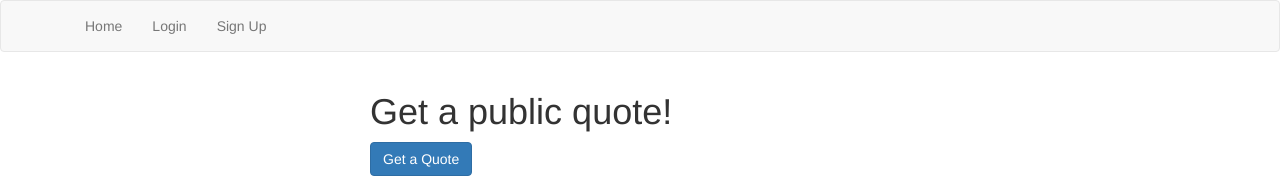
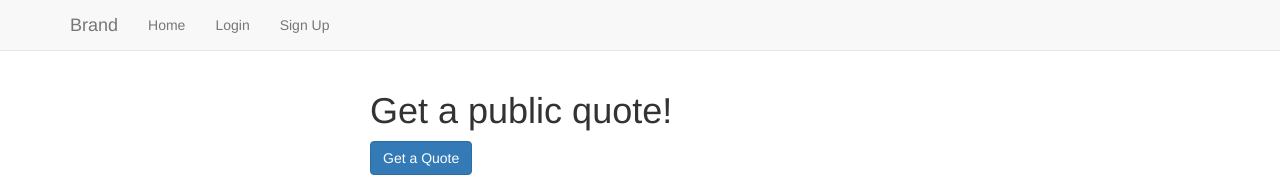
Before and after one commit to markcheno/go-vue-starter, a Vue app in the folder client/: page / in a window 1280 px wide. Shown: the top 178 px of the page. Built offline with nearby package versions, Linux system fonts and the light colour scheme; what vue-resource would draw is missing.

Commit message:
modified header bar, added jquery/bootstrap.js

```diff
--- a/client/index.html
+++ b/client/index.html
@@ -7,6 +7,7 @@
   </head>
   <body>
     <div id="app"></div>
-    <!-- built files will be auto injected -->
+    <script src="https://code.jquery.com/jquery-3.2.1.slim.min.js" integrity="sha256-k2WSCIexGzOj3Euiig+TlR8gA0EmPjuc79OEeY5L45g=" crossorigin="anonymous"></script>
+    <script src="https://maxcdn.bootstrapcdn.com/bootstrap/3.3.7/js/bootstrap.min.js" integrity="sha384-Tc5IQib027qvyjSMfHjOMaLkfuWVxZxUPnCJA7l2mCWNIpG9mGCD8wGNIcPD7Txa" crossorigin="anonymous"></script>
   </body>
 </html>
--- a/client/src/App.vue
+++ b/client/src/App.vue
@@ -1,7 +1,18 @@
 <template>
 <div id="app">
-  <nav class="navbar navbar-default">
+
+  <nav class="navbar navbar-default navbar-static-top">
     <div class="container">
+      <div class="navbar-header">
+        <button type="button" class="navbar-toggle collapsed" data-toggle="collapse" data-target="#navbar" aria-expanded="false" aria-controls="navbar">
+          <span class="sr-only">Toggle navigation</span>
+          <span class="icon-bar"></span>
+          <span class="icon-bar"></span>
+          <span class="icon-bar"></span>
+        </button>
+        <a class="navbar-brand" href="#">Brand</a>
+      </div>
+      <div id="navbar" class="navbar-collapse collapse">
         <ul class="nav navbar-nav">
           <li><router-link to="home">Home</router-link></li>
           <li v-if="!isAuthenticated()"><router-link to="login">Login</router-link></li>
@@ -11,7 +22,9 @@
           <li v-if="isAuthenticated()"><router-link to="logout" @click.native="logout()">Logout</router-link></li>
         </ul>
       </div>
+    </div>
   </nav>
+
   <div class="container">
     <router-view></router-view>
   </div>
```
Also changed, not shown: 1 other file (tests, documents, lock files or other folders). Lines whose indentation alone changed are shown as unchanged.
